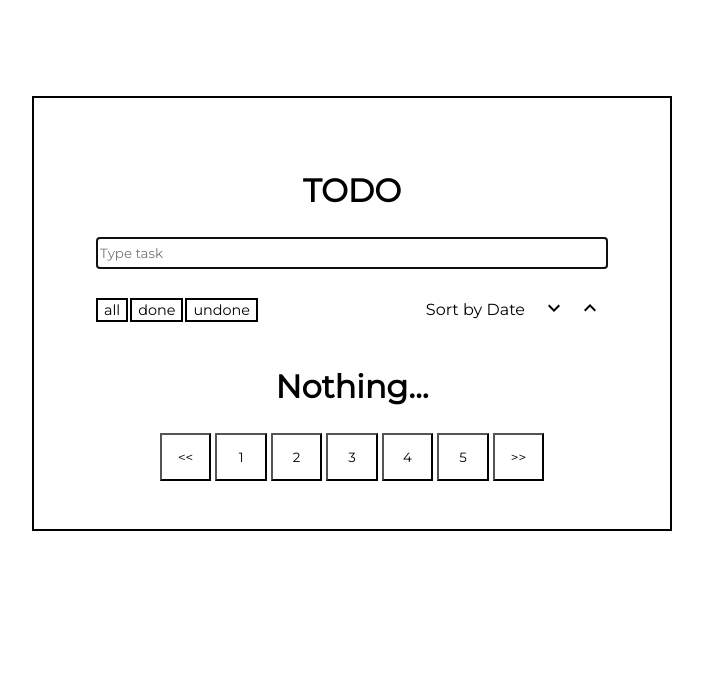
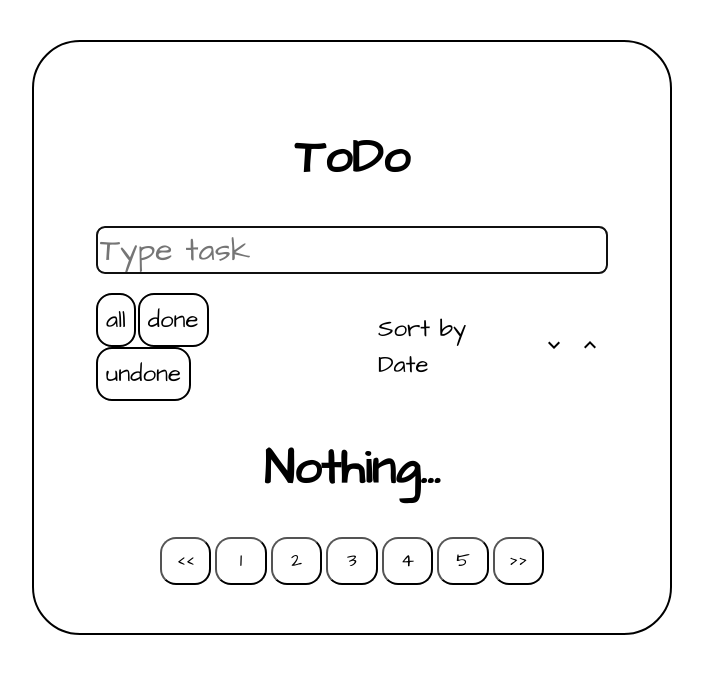
Before and after one commit to AlexeyKalitin/front-end-layout, a React (Create React App) app: page / in a window 1280 px wide. Shown: the top 674 px of the page, without its empty margins (288-991 px from the left). Built offline with nearby package versions, Linux system fonts and the light colour scheme.

Commit message:
all without pagination

```diff
--- a/package.json
+++ b/package.json
@@ -8,6 +8,7 @@
     "@testing-library/user-event": "^12.8.3",
     "react": "^17.0.2",
     "react-dom": "^17.0.2",
+    "react-js-pagination": "^3.0.3",
     "react-scripts": "4.0.3",
     "web-vitals": "^1.1.2"
   },
--- a/src/App.js
+++ b/src/App.js
@@ -4,9 +4,11 @@ import "./style-modules/style.css"
 import React, { useEffect, useState } from 'react';
 import TodoList from "./components/TodoList";
 import Changer from "./components/UI/Changer";
+
 function App() {
   const [list, setList] = useState([]);
   const [value, setValue] = useState("");
+  const [elemCount, setElemCount] = useState(Number(0));
   const [filterList, setFilterList] = useState([]);
   const [sortStatus, setSortStatus] = useState("up");
   const currentDate = new Date();
@@ -15,21 +17,21 @@ function App() {
     if (status === "all") {
       setFilterList(list)
     } else {
-      let newList = list.filter(item => item.isDone === status)
+      const newList = list.filter(item => item.isDone === status)
       setFilterList(newList);
     }
   }
 
   useEffect(() => {
     if (sortStatus === "up") {
-      let newArr2 = []
-      let newArr=filterList.sort((a,b) => a.key-b.key);
+      const newArr2 = []
+      const newArr=filterList.sort((a,b) => a.key-b.key);
       Object.assign(newArr2,newArr)
       setFilterList(newArr2)
     }
     if(sortStatus === "down"){
-      let newArr2 = []
-      let newArr=filterList.sort((a,b) => b.key-a.key);
+      const newArr2 = []
+      const newArr=filterList.sort((a,b) => b.key-a.key);
       Object.assign(newArr2,newArr)
       setFilterList(newArr2)
     }
@@ -65,7 +67,7 @@ function App() {
     <div className="conteiner">
       <div>
         <div className="todo">
-          <h1>TODO</h1>
+          <h1>ToDo</h1>
           <div className="input">
             <input
               onKeyDown={(ev) => {
@@ -114,10 +116,12 @@ function App() {
           </span>
         </span>
         <div className="todo-main">
-          <TodoList list={filterList} remove={removeItem} changeCondition={changeCondition} />
+          <TodoList count={elemCount} list={filterList} remove={removeItem} changeCondition={changeCondition} />
+
         </div>
       </div>
       <Changer/>
+
     </div>
   );
 }
--- a/src/components/TodoList.jsx
+++ b/src/components/TodoList.jsx
@@ -4,13 +4,13 @@ import trashbin from "../trash.svg";
 import done from "../icon.svg";
 
 function TodoList(props) {
-  const { list, remove, changeCondition } = props;
+  const { list, remove, changeCondition, ElemCount } = props;
   if (list.length === 0) {
     return <h1 style={{ marginTop: "2vw" }}>Nothing...</h1>;
   } else {
     return (
       <ul className="todo-list">
-        {list.map( task => {
+        {list.slice(0,4).map( task => {
           return (
             <li key={task.key}>
               {task.isDone === false && (
--- a/src/style-modules/style.css
+++ b/src/style-modules/style.css
@@ -1,14 +1,15 @@
-@import url('https://fonts.googleapis.com/css2?family=Montserrat&display=swap');
+@import url('https://fonts.googleapis.com/css2?family=Architects+Daughter&display=swap');
 *,
 *::before,
 *::after {
     box-sizing: border-box;
-    font-family: 'Montserrat', sans-serif;
+    font-family: 'Architects Daughter', cursive;
+
 }
 
 body {
     margin: 0;
-    font-size: 1rem;
+    font-size: 1.5rem;
     font-weight: 400;
     line-height: 1.5;
     background-color: #fff;
@@ -28,13 +29,16 @@ body {
     justify-content: space-between;
     border: 2px solid black;
     padding: 3rem;
-    margin-top: 12vh;
+    margin-top: 5vh;
+    border-radius: 3rem;
 }
 
 .todo__text {
     width: 40vw;
-    height: 2rem;
+    height: 3rem;
     border: 2px solid black;
+    border-radius: 0.5rem;
+    font-size: 2rem;
 }
 
 .changer__button {
@@ -44,6 +48,8 @@ body {
     transition-duration: 0.4s;
     background-color: white;
     cursor: pointer;
+    border-radius: 1rem;
+    font-size: 1.2rem;
 }
 
 .changer__button:hover {
@@ -72,8 +78,10 @@ body {
     color: black;
     border: 2px solid black;
     transition-duration: 0.4s;
-    font-size: 0.9rem;
     cursor: pointer;
+    border-radius: 1rem;
+    font-size: 1.5rem;
+    padding: 0.5rem;
 }
 
 .filter__button-done {
@@ -85,6 +93,9 @@ body {
     margin-left: 2px;
     margin-right: 2px;
     cursor: pointer;
+    border-radius: 1rem;
+    font-size: 1.5rem;
+    padding: 0.5rem;
 }
 
 
@@ -95,6 +106,10 @@ body {
     transition-duration: 0.4s;
     font-size: 0.9rem;
     cursor: pointer;
+    border-radius: 1rem;
+    font-size: 1.5rem;
+    padding: 0.5rem;
+
 }
 
 .filter__button-all:hover {
@@ -105,6 +120,7 @@ body {
 .filter__button-done:hover {
     background-color: black;
     color: white;
+
 }
 
 .filter__button-undone:hover {
@@ -117,6 +133,7 @@ body {
     border: white;
     transition-duration: 0.4s;
     cursor: pointer;
+    border-radius: 1rem;
 }
 
 .filter__arrow-up {
@@ -124,6 +141,8 @@ body {
     border: white;
     transition-duration: 0.4s;
     cursor: pointer;
+    border-radius: 0.7rem;
+
 }
 
 .filter__arrow-up:hover {
@@ -173,6 +192,7 @@ li {
     margin-top: 10px;
     width: 40vw;
     height: 8vh;
+    border-radius: 1rem;
 }
 
 .todo-list__text {
@@ -207,6 +227,11 @@ li {
     top: 2em;
 }
 
+.input{
+    border-radius: 1rem;
+
+}
+
 .todo-list__button {
     -webkit-transition-duration: 0.4s;
     transition-duration: 0.4s;
@@ -215,6 +240,9 @@ li {
     cursor: pointer;
     max-width: 3rem;
     margin-right: 2rem;
+    border-top-left-radius: 0.85rem;
+    border-bottom-left-radius: 0.85rem;
+
 }
 
 .todo-list__button:hover {
@@ -227,6 +255,8 @@ li {
     cursor: pointer;
     background-color: white;
     border: none;
+    border-bottom-right-radius: 0.85rem;
+    border-top-right-radius: 0.85rem;
 }
 .todo-list__date{
     display: flex;
```
Also changed, not shown: 1 other file (tests, documents, lock files or other folders).
